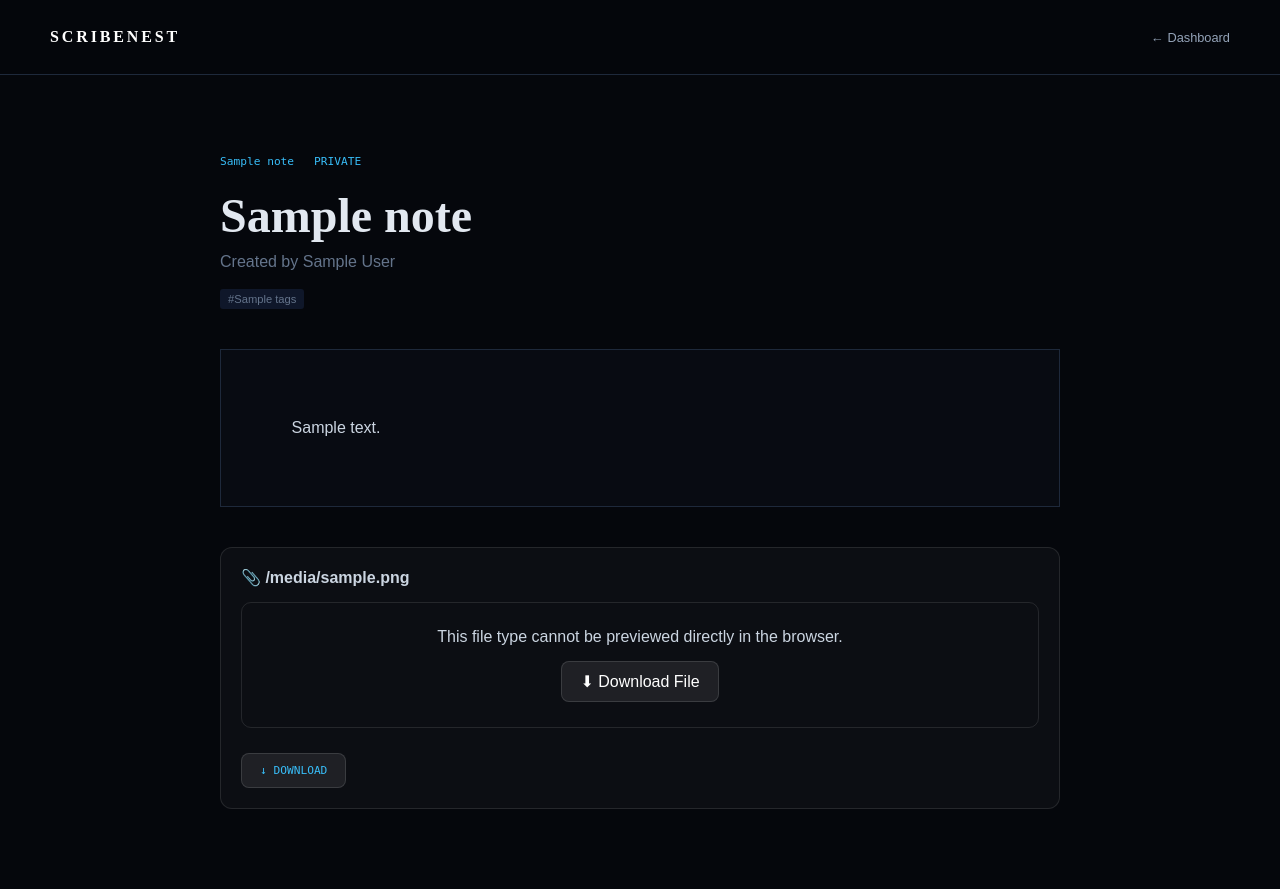
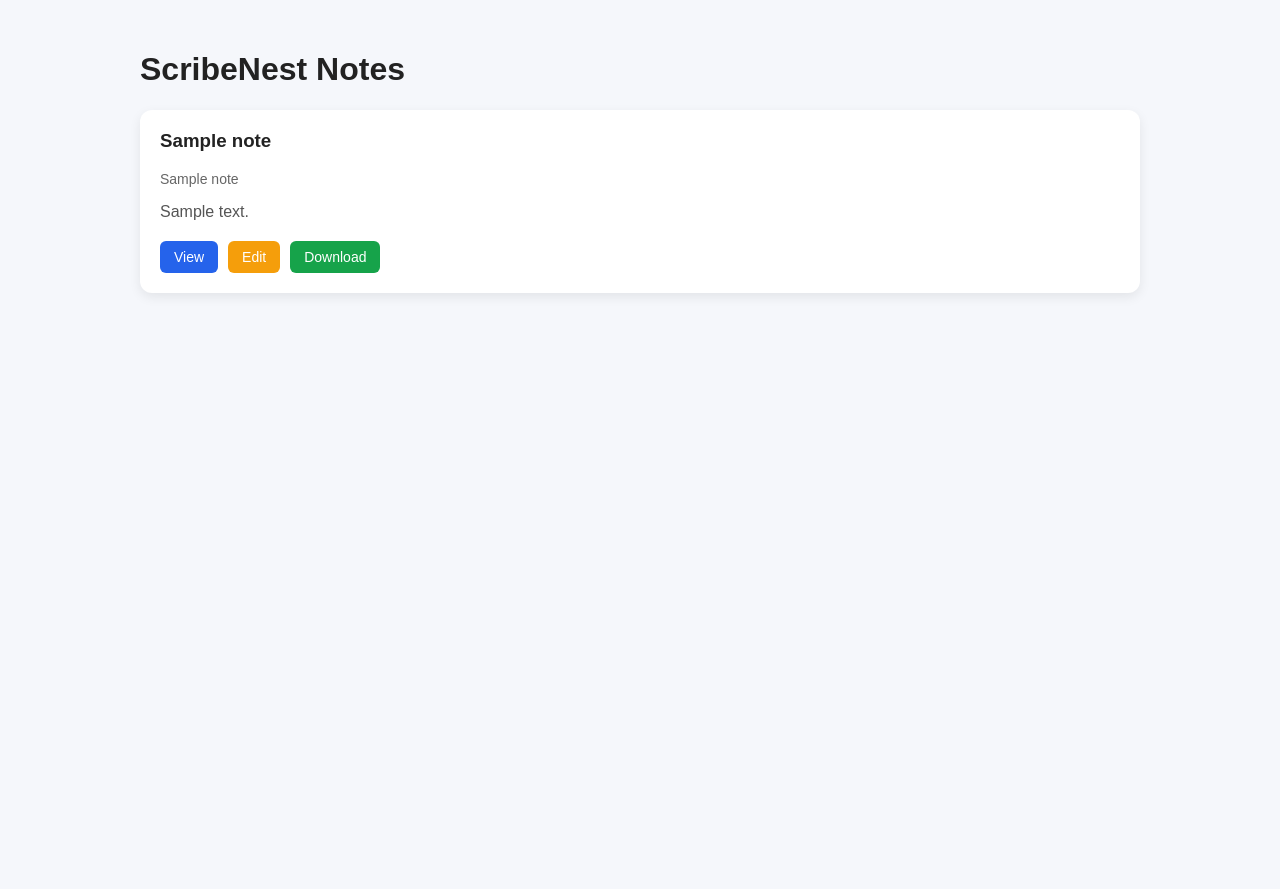
Before and after one commit to riibytes/ScribeNest, a Flask app: template templates/note.html in a window 1280 px wide. After the commit the page ends 295 px from the top, so only its background shows below. Run offline with Flask 3, Linux system fonts and the light colour scheme; the template is opened without the code that fills it: most values are stand-ins (such as "Sample title", 1, 10 or a date in 2020); some libraries are stand-ins or nearby versions.

Commit message:
Update note.html template

```diff
--- a/templates/note.html
+++ b/templates/note.html
@@ -3,237 +3,134 @@
 <head>
     <meta charset="UTF-8">
     <meta name="viewport" content="width=device-width, initial-scale=1.0">
-    <title>{{ note["title"] }} // ScribeNest</title>
 
-    <link rel="stylesheet"
-          href="{{ url_for('static', filename='style.css') }}">
+    <title>ScribeNest - Notes</title>
 
     <style>
+        body {
+            font-family: Arial, sans-serif;
+            background: #f5f7fb;
+            margin: 0;
+            padding: 30px;
+        }
+
+        .container {
+            max-width: 1000px;
+            margin: auto;
+        }
+
+        h1 {
+            color: #222;
+        }
+
+        .notes-grid {
+            display: grid;
+            grid-template-columns: repeat(auto-fit, minmax(280px, 1fr));
+            gap: 20px;
+        }
+
+        .note-card {
+            background: white;
+            border-radius: 12px;
+            padding: 20px;
+            box-shadow: 0 4px 12px rgba(0, 0, 0, 0.08);
+        }
+
+        .note-card h3 {
+            margin-top: 0;
+            color: #222;
+        }
+
+        .note-meta {
+            color: #666;
+            font-size: 14px;
+        }
+
+        .note-description {
+            color: #555;
+            margin-bottom: 20px;
+        }
+
         .note-actions {
             display: flex;
-            gap: 12px;
+            gap: 10px;
             flex-wrap: wrap;
-            margin-top: 25px;
         }
 
-        .note-action {
-            display: inline-block;
-            padding: 10px 18px;
-            border-radius: 8px;
+        .btn {
             text-decoration: none;
-            font-weight: 500;
-            cursor: pointer;
-            border: 1px solid rgba(255,255,255,0.12);
+            padding: 8px 14px;
+            border-radius: 6px;
+            color: white;
+            font-size: 14px;
         }
 
-        .download-action {
-            background: rgba(255,255,255,0.08);
-            color: white;
+        .view-btn {
+            background: #2563eb;
         }
 
-        .edit-action {
-            background: transparent;
-            color: #00c8ff;
+        .edit-btn {
+            background: #f59e0b;
         }
 
-        .file-attachment-box {
-            margin-top: 30px;
-            padding: 20px;
-            background: rgba(255,255,255,0.03);
-            border-radius: 12px;
-            border: 1px solid rgba(255,255,255,0.10);
-        }
-
-        .file-name {
-            margin-bottom: 15px;
-            font-weight: 600;
-            color: #cbd5e1;
-        }
-
-        .file-preview {
-            margin-top: 15px;
-            width: 100%;
-        }
-
-        .file-preview iframe {
-            width: 100%;
-            height: 650px;
-            border: 1px solid rgba(255,255,255,0.15);
-            border-radius: 10px;
-            background: #111;
-        }
-
-        .file-preview img {
-            display: block;
-            max-width: 100%;
-            max-height: 750px;
-            margin: auto;
-            border-radius: 10px;
-            border: 1px solid rgba(255,255,255,0.15);
-        }
-
-        .document-message {
-            padding: 25px;
-            border: 1px solid rgba(255,255,255,0.1);
-            border-radius: 10px;
-            text-align: center;
-            color: #cbd5e1;
-        }
-
-        .document-message p {
-            margin-bottom: 15px;
+        .download-btn {
+            background: #16a34a;
         }
     </style>
 </head>
 
 <body>
 
-<nav class="dashboard-nav">
-    <div class="logo">SCRIBENEST</div>
+<div class="container">
 
-    <a href="{{ url_for('dashboard') }}">
-        ← Dashboard
-    </a>
-</nav>
+    <h1>ScribeNest Notes</h1>
 
-<main class="note-view">
+    <div class="notes-grid">
 
-    <div class="note-meta">
-        <span>{{ note["subject"] }}</span>
+        {% for note in notes %}
 
-        {% if note["is_public"] %}
-            <span>PUBLIC</span>
-        {% else %}
-            <span>PRIVATE</span>
-        {% endif %}
-    </div>
+        <div class="note-card">
 
-    <h1>{{ note["title"] }}</h1>
+            <div class="note-info">
 
-    <p class="author">
-        Created by {{ note["author"] }}
-    </p>
+                <h3>{{ note["title"] }}</h3>
 
-    {% if note["tags"] %}
-        <div class="tags">
-            {% for tag in note["tags"].split(",") %}
-                <span>#{{ tag.strip() }}</span>
-            {% endfor %}
-        </div>
-    {% endif %}
+                <p class="note-meta">
+                    {{ note["subject"] }}
+                </p>
 
-    <div class="note-content">
-        {{ note["content"] }}
-    </div>
+                <p class="note-description">
+                    {{ note["description"] }}
+                </p>
 
-    {% if note["file_path"] %}
-
-        <div class="file-attachment-box">
-
-            <div class="file-name">
-                📎 {{ note["file_name"] }}
             </div>
-
-            {% if note["file_type"] == "image" %}
-
-                <div class="file-preview">
-                    <img
-                        src="{{ note['file_path'] }}"
-                        alt="{{ note['title'] }}"
-                    >
-                </div>
-
-            {% elif note["file_type"] == "pdf" %}
-
-                <div class="file-preview">
-                    <iframe
-                        src="{{ note['file_path'] }}"
-                        title="PDF Preview">
-                    </iframe>
-                </div>
-
-            {% elif note["file_type"] == "document" %}
-
-                <div class="file-preview">
-                    <iframe
-                        src="https://view.officeapps.live.com/op/embed.aspx?src={{ note['file_path'] | urlencode }}"
-                        title="Document Preview">
-                    </iframe>
-                </div>
-
-            {% else %}
-
-                <div class="document-message">
-                    <p>
-                        This file type cannot be previewed directly in the browser.
-                    </p>
-
-                    <a
-                        href="{{ note['file_path'] }}"
-                        class="note-action download-action"
-                        download>
-                        ⬇ Download File
-                    </a>
-                </div>
-
-            {% endif %}
 
             <div class="note-actions">
 
-                <a
-                    id="downloadButton"
-                    href="{{ note['file_path'] }}"
-                    class="note-action download-action">
-                    ↓ DOWNLOAD
+                <a href="{{ url_for('view_note', note_id=note['id']) }}"
+                   class="btn view-btn">
+                    View
                 </a>
 
-                {% if note["user_id"] == session["user_id"] %}
+                <a href="{{ url_for('edit_note', note_id=note['id']) }}"
+                   class="btn edit-btn">
+                    Edit
+                </a>
 
-                    <a
-                        href="{{ url_for('edit_note', note_id=note['id']) }}"
-                        class="note-action edit-action">
-                        EDIT
-                    </a>
-
-                {% endif %}
+                <a href="{{ url_for('download_note', note_id=note['id']) }}"
+                   class="btn download-btn">
+                    Download
+                </a>
 
             </div>
 
         </div>
 
-    {% endif %}
+        {% endfor %}
 
-    {% if note["user_id"] == session["user_id"] %}
+    </div>
 
-        <div class="note-actions">
-            <a
-                href="{{ url_for('edit_note', note_id=note['id']) }}"
-                class="note-action edit-action">
-                EDIT NOTE
-            </a>
-        </div>
-
-    {% endif %}
-
-</main>
-
-<script>
-    const downloadButton = document.getElementById("downloadButton");
-
-    if (downloadButton) {
-        downloadButton.addEventListener("click", function(event) {
-            event.preventDefault();
-
-            try {
-                const originalUrl = new URL(downloadButton.href);
-                originalUrl.searchParams.set("download", "1");
-                window.location.href = originalUrl.toString();
-            } catch (error) {
-                window.location.href = downloadButton.href;
-            }
-        });
-    }
-</script>
+</div>
 
 </body>
 </html>
```
